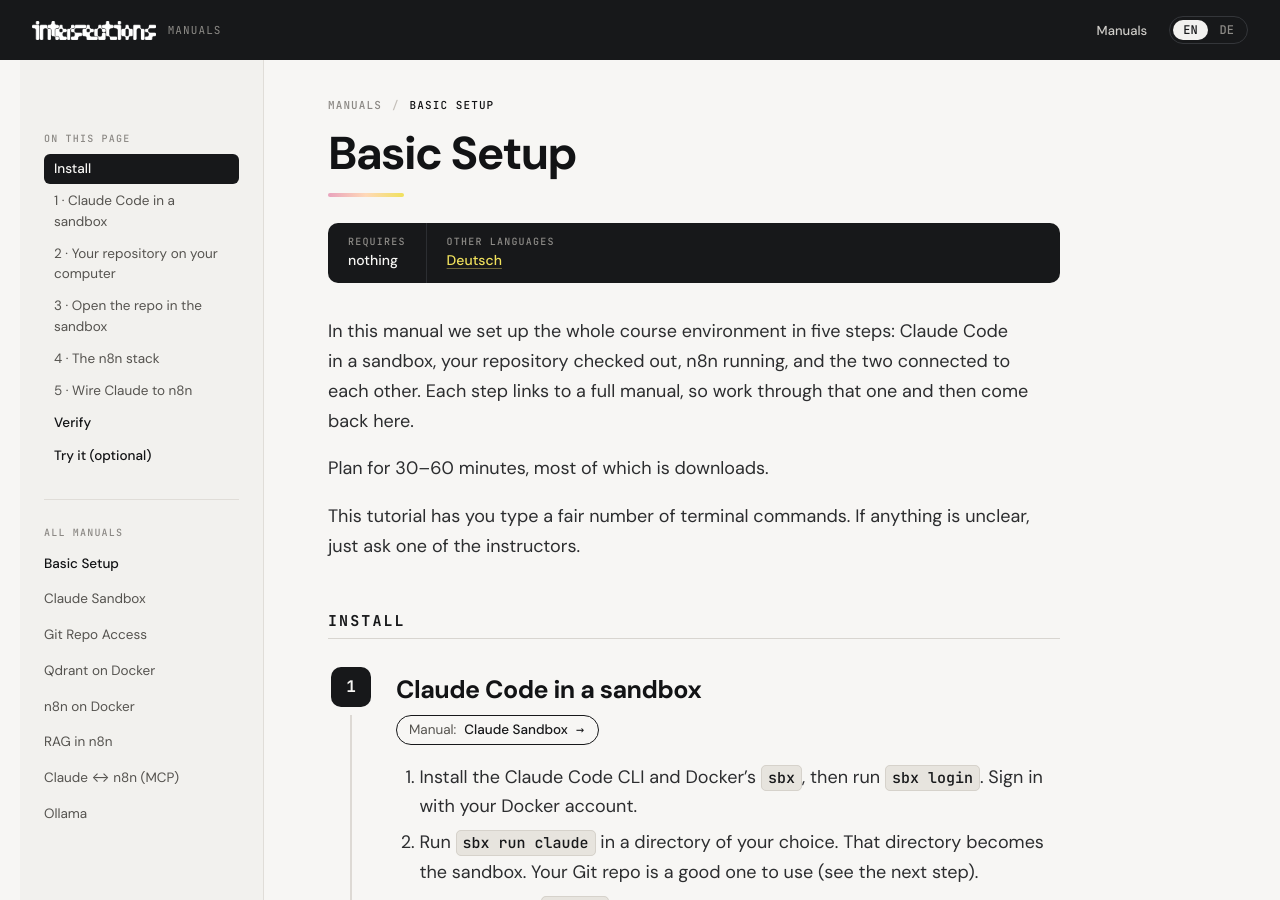
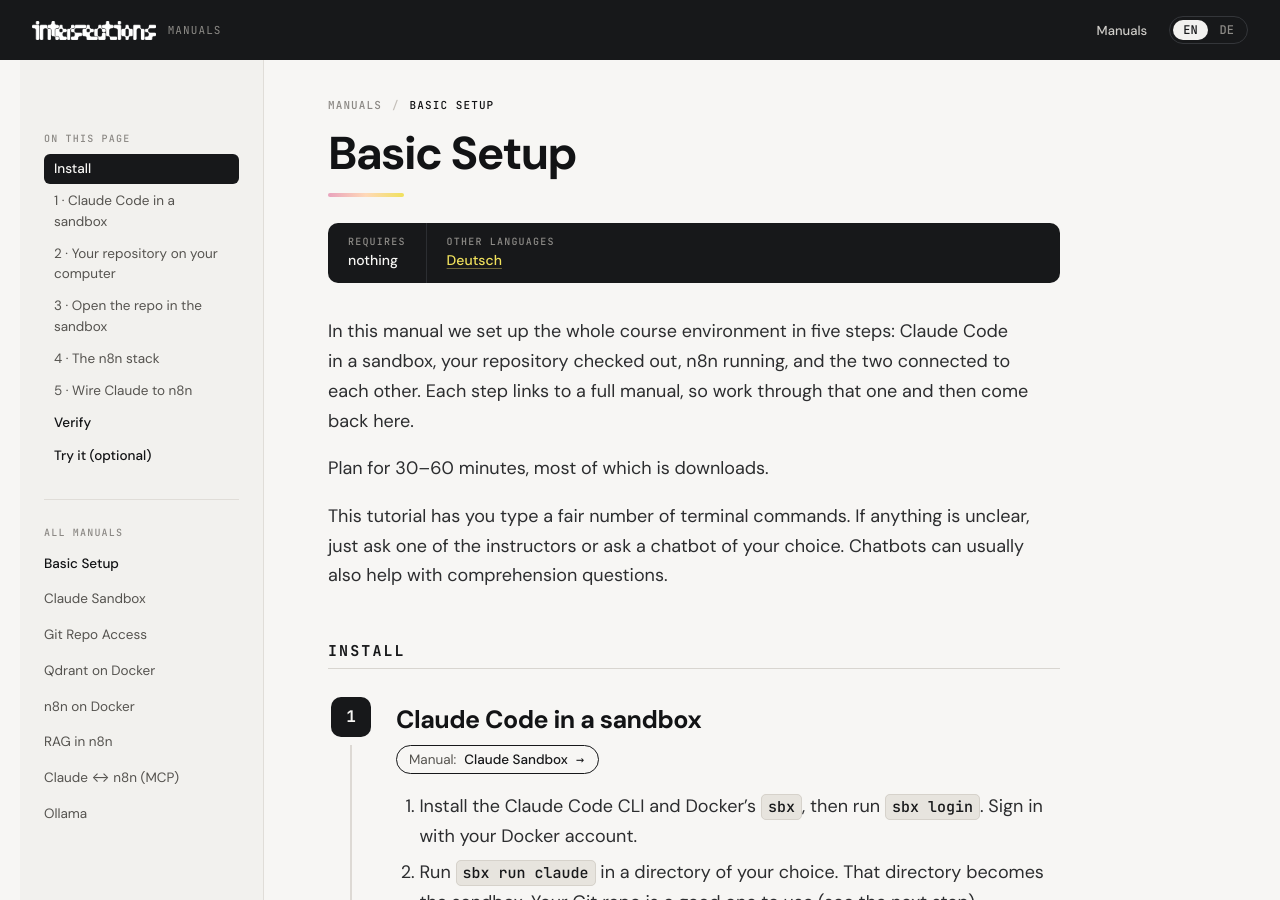
Before and after one commit to intersections-ch/manuals, a Jekyll site: the page built from manuals/basic-setup.md, in a window 1280 px wide and 900 px high. Built offline with Jekyll 4.4.1, drawn with Linux system fonts in a browser that asks for light colours.

Commit message:
small wording changes

```diff
--- a/manuals/basic-setup.md
+++ b/manuals/basic-setup.md
@@ -9,11 +9,13 @@
 
 > **Requires:** nothing · **Other Languages:** [Deutsch](basic-setup.de.md)
 
-In this manual we set up the whole course environment in five steps: Claude Code in a sandbox, your repository checked out, n8n running, and the two connected to each other. Each step links to a full manual, so work through that one and then come back here.
+In this manual we set up the whole course environment in five steps: Claude Code in a sandbox, your repository checked out, n8n running, and the two connected to each other.
+Each step links to a full manual, so work through that one and then come back here.
 
 Plan for 30–60 minutes, most of which is downloads.
 
-This tutorial has you type a fair number of terminal commands. If anything is unclear, just ask one of the instructors.
+This tutorial has you type a fair number of terminal commands. If anything is unclear, just ask one of the instructors or ask a chatbot of your choice.
+Chatbots can usually also help with comprehension questions.
 
 ## Install
 
```
Also changed, not shown: README.de.md (+3 -1 lines), manuals/basic-setup.de.md (+1 -1 lines), README.md.
